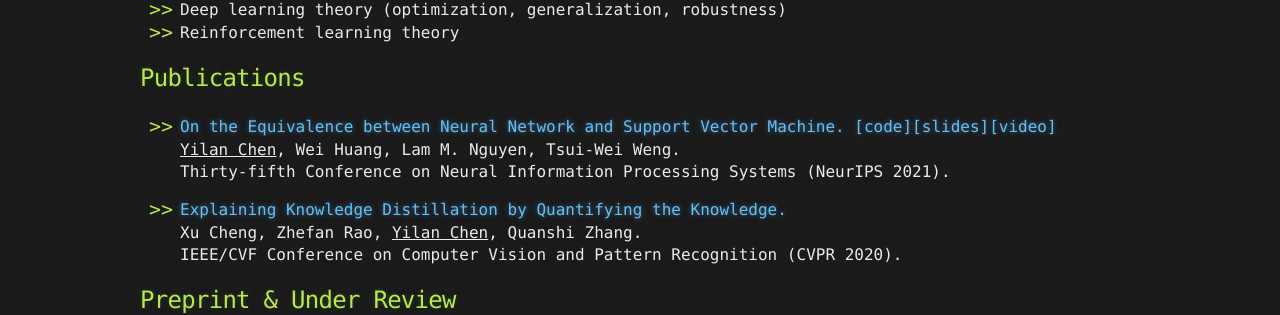
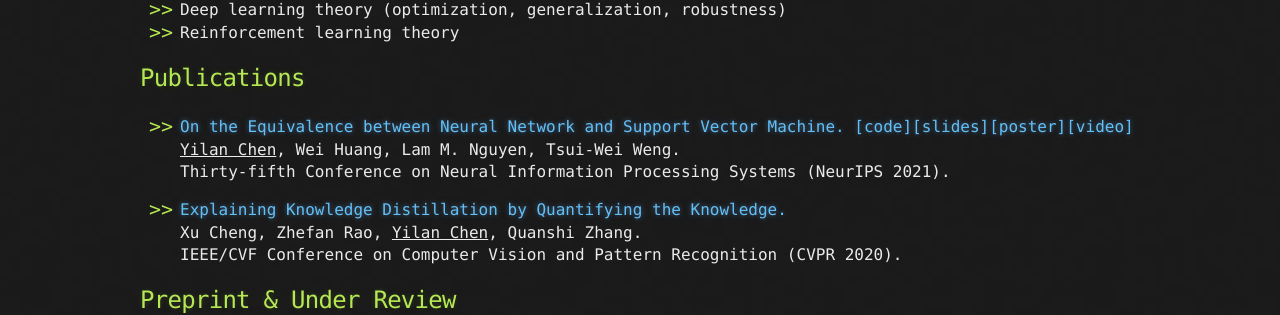
Before and after one commit to yilanchen6/yilanchen6.github.io, a Jekyll site: the page built from index.md, in a window 1280 px wide. Shown: the part 597-912 px from the top of the page. Built offline with Jekyll 4.4.1, drawn with Linux system fonts in a browser that asks for light colours; our own code applies the rules of GitHub Pages for plain Markdown files.

Commit message:
add poster

```diff
--- a/index.md
+++ b/index.md
@@ -47,7 +47,7 @@ My current research interests are theoretical machine learning and its applicati
 
 ## Publications
 
-- [On the Equivalence between Neural Network and Support Vector Machine.](https://arxiv.org/abs/2111.06063) [[code]](https://github.com/leslie-CH/equiv-nn-svm)[[slides]](http://chenyilan.net/files/SVM_Slides.pdf)[[video]](https://neurips.cc/virtual/2021/poster/27419)<br>
+- [On the Equivalence between Neural Network and Support Vector Machine.](https://arxiv.org/abs/2111.06063) [[code]](https://github.com/leslie-CH/equiv-nn-svm)[[slides]](http://chenyilan.net/files/SVM_Slides.pdf)[[poster]](http://chenyilan.net/files/SVM_NeurIPS_2021_poster.pdf)[[video]](https://neurips.cc/virtual/2021/poster/27419)<br>
 <u>Yilan Chen</u>, Wei Huang, Lam M. Nguyen, Tsui-Wei Weng.<br>
 Thirty-fifth Conference on Neural Information Processing Systems (NeurIPS 2021).
 
```
Also changed, not shown: 2 other files.
